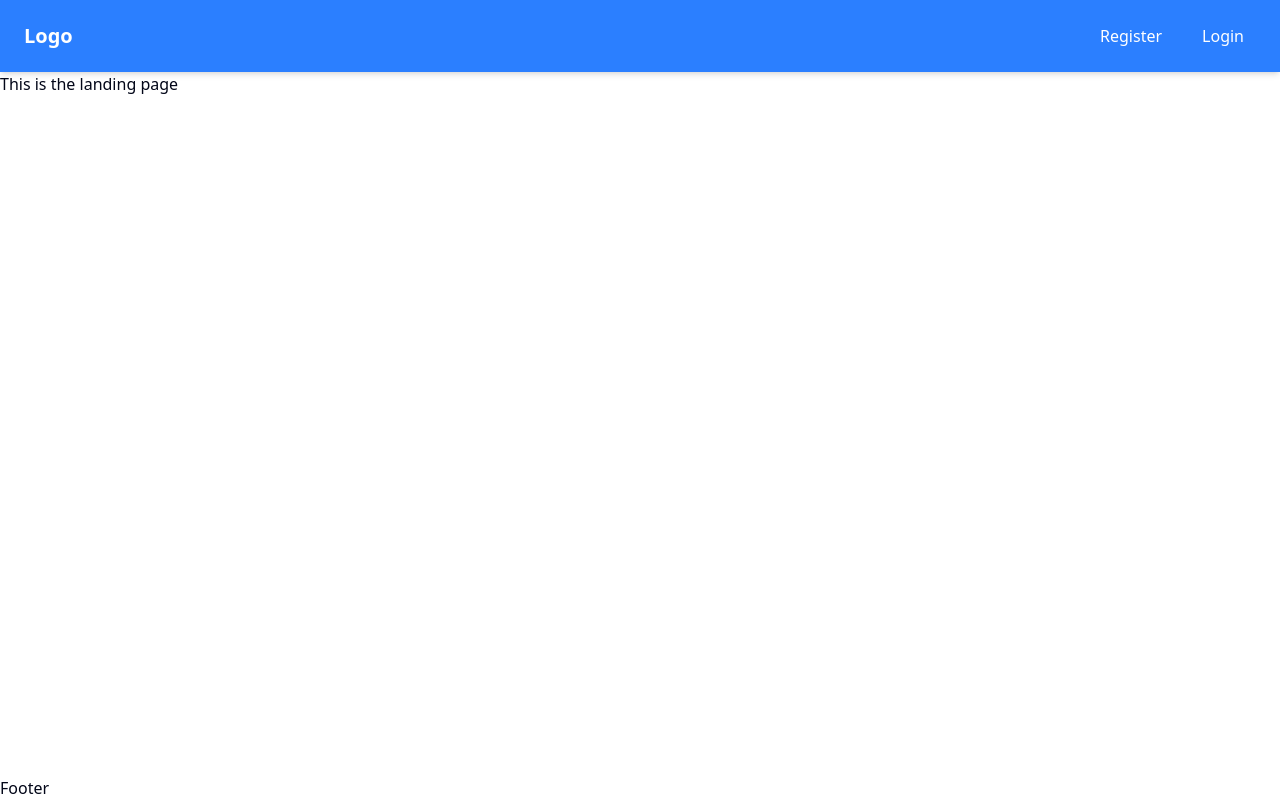
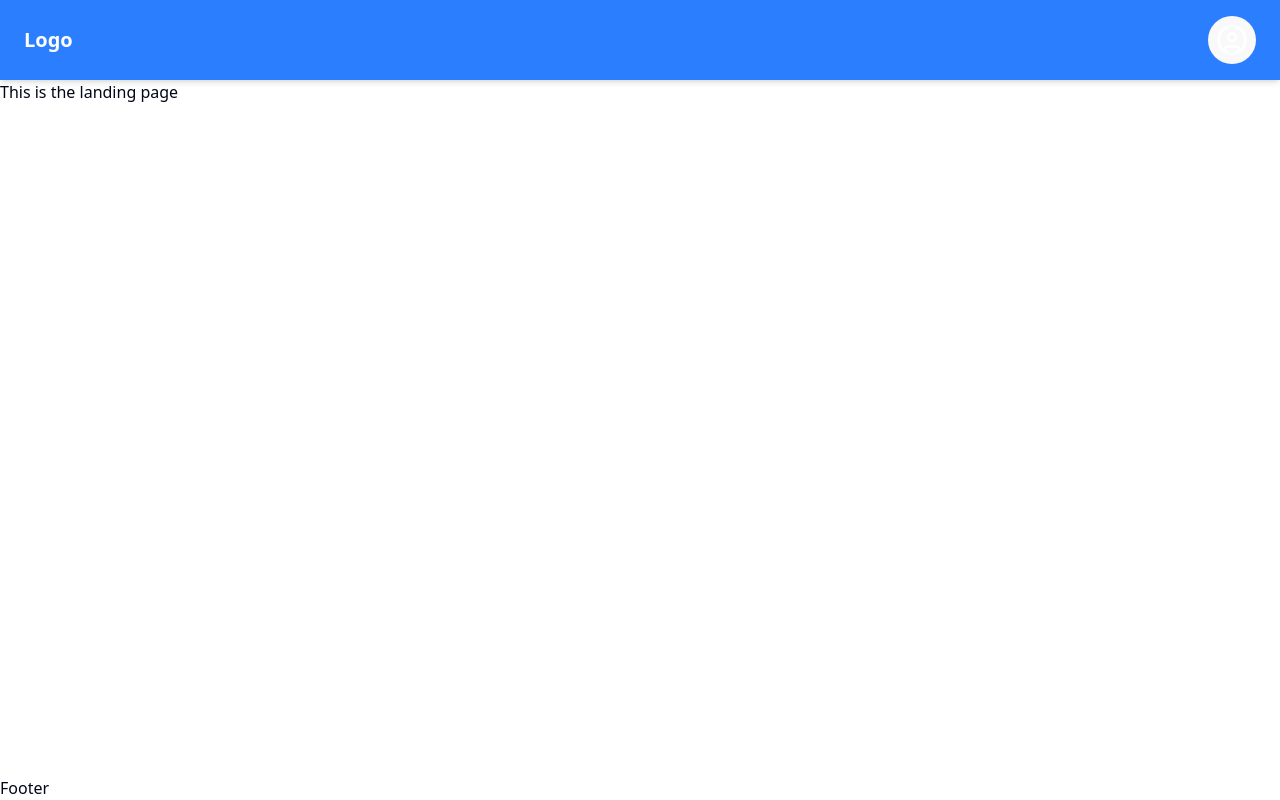
Before and after one commit to Edmound766/Spacer-app, a React (Vite) app in the folder client/: page / in a window 1280 px wide. Built offline with nearby package versions, Linux system fonts and the light colour scheme.

Commit message:
This is an update to the navbar
There are some udpates done to the navbar. They include:
-The profile.
-It's responsive

```diff
--- a/client/src/components/navigation/Navbar.tsx
+++ b/client/src/components/navigation/Navbar.tsx
@@ -1,62 +1,174 @@
-import { useState } from "react";
+import { useState, useRef, useEffect } from "react";
 import { NavLink } from "react-router";
-import { AlignJustify } from "lucide-react";
+import { AlignJustify, UserCircle, LogOut, LogIn, UserPlus, Home, Info, Briefcase, Mail, BookOpen } from "lucide-react";
 import { Button } from "../ui/button";
 import { useAppDispatch, useAppSelector } from "@app/hooks";
 import { clearUser, userSelector } from "@features/users/userSlice";
 import { useLogoutMutation } from "@features/auth/authSlice";
-
-//  Removed: import { Button } from '@/components/ui/button';  --  Not a standard import.  Using a standard button.
 
 const Navbar = () => {
   const dispatch = useAppDispatch();
   const user = useAppSelector(userSelector);
 
   const [isMobileMenuOpen, setIsMobileMenuOpen] = useState(false);
+  const [isProfileDropdownOpen, setIsProfileDropdownOpen] = useState(false);
+
+  const profileDropdownRef = useRef(null);
+  const mobileMenuButtonRef = useRef(null); // Ref for mobile menu button
 
   const toggleMobileMenu = () => {
     setIsMobileMenuOpen(!isMobileMenuOpen);
+    setIsProfileDropdownOpen(false); // Close profile dropdown when mobile menu opens
   };
+
+  const toggleProfileDropdown = () => {
+    setIsProfileDropdownOpen(!isProfileDropdownOpen);
+    setIsMobileMenuOpen(false); // Close mobile menu when profile dropdown opens
+  };
+
   const [logout, { isLoading }] = useLogoutMutation();
   const handleLogout = async () => {
     try {
       await logout();
       dispatch(clearUser());
+      setIsProfileDropdownOpen(false); // Close dropdown after logout
     } catch (error) {
-      console.error("Error occured during logout", error);
+      console.error("Error occurred during logout", error);
     }
   };
+
+  // Effect to handle clicks outside the profile dropdown and mobile menu button
+  useEffect(() => {
+    const handleClickOutside = (event: any) => {
+      // Close profile dropdown if clicked outside
+      if (profileDropdownRef.current && !profileDropdownRef.current.contains(event.target)) {
+        setIsProfileDropdownOpen(false);
+      }
+
+      // Close mobile menu if clicked outside its container and not on the toggle button itself
+      if (isMobileMenuOpen && mobileMenuButtonRef.current && !mobileMenuButtonRef.current.contains(event.target)) {
+        // Find the mobile menu container
+        const mobileMenuContainer = document.querySelector('.absolute.top-full.left-0.bg-blue-500.w-full');
+        if (mobileMenuContainer && !mobileMenuContainer.contains(event.target)) {
+          setIsMobileMenuOpen(false);
+        }
+      }
+    };
+
+    document.addEventListener("mousedown", handleClickOutside);
+    return () => {
+      document.removeEventListener("mousedown", handleClickOutside);
+    };
+  }, [isMobileMenuOpen]); // Dependency on isMobileMenuOpen to re-run effect when its state changes
+
   if (isLoading) return <p>...</p>;
 
   return (
-    <nav className="bg-blue-500 text-white py-4 px-6 flex items-center justify-between shadow-md sticky top-0 z-50">
-      {/* Logo */}
-      <div className="text-xl font-bold">
+    <nav className="bg-blue-500 text-white py-4 px-6 relative flex items-center justify-between shadow-md sticky top-0 z-50
+                    md:grid md:grid-cols-3 md:items-center md:justify-unset {/* Override flex for md */}
+                    lg:flex lg:justify-between lg:gap-0"> {/* Revert to flex for lg */}
+      {/* Mobile Menu Button (Visible on mobile, hidden on md and up) */}
+      <div className="flex md:hidden order-1"> {/* order-1 for mobile (left) */}
+        <button
+          onClick={toggleMobileMenu}
+          className="text-white hover:text-blue-200"
+          aria-label="Toggle Navigation Menu"
+          ref={mobileMenuButtonRef}
+        >
+          <AlignJustify className="h-6 w-6" />
+        </button>
+      </div>
+
+      {/* Logo (Mobile: middle, md: center, lg: left) */}
+      <div className="text-xl font-bold flex-grow text-center order-2
+                      md:col-start-2 md:justify-self-center md:flex-grow-0 md:text-center
+                      lg:order-1 lg:text-left"> {/* lg:order-1 puts it first on large screens */}
         <NavLink to="/" className="hover:text-blue-200 transition-colors">
           Logo
         </NavLink>
       </div>
 
-      {/* Mobile Menu Button */}
-      <div className="md:hidden">
-        <button // Changed to a standard button
-          onClick={toggleMobileMenu}
-          className="text-white hover:text-blue-200"
-          aria-label="Toggle Navigation Menu"
+      {/* Profile Icon with Dropdown (Mobile: right, md: right, lg: far right) */}
+      <div className="flex items-center relative order-3
+                      md:col-start-3 md:justify-self-end
+                      lg:order-3 lg:justify-self-end"> {/* order-3 for mobile (right), then explicit for md/lg */}
+        <button
+          onClick={toggleProfileDropdown}
+          className="text-white hover:text-blue-200 transition-colors p-2 rounded-full hover:bg-blue-600 focus:outline-none focus:ring-2 focus:ring-blue-300"
+          title="Profile Options"
+          aria-expanded={isProfileDropdownOpen}
         >
-          <AlignJustify className="h-6 w-6" />
+          {user?.avatar ? (
+            <img src={user?.avatar} alt="User Avatar" className="h-8 w-8 rounded-full object-cover" />
+          ) : (
+            <UserCircle className="h-8 w-8" />
+          )}
         </button>
+
+        {isProfileDropdownOpen && (
+          <div className="absolute top-full right-0 mt-2 w-48 bg-white rounded-md shadow-lg py-1 ring-1 ring-black ring-opacity-5 focus:outline-none text-gray-800 z-50" ref={profileDropdownRef}>
+            {user ? (
+              <>
+                <NavLink
+                  to="/profile"
+                  className="flex items-center px-4 py-2 text-sm hover:bg-gray-100"
+                  onClick={toggleProfileDropdown}
+                >
+                  <UserCircle className="h-4 w-4 mr-2" />
+                  Profile
+                </NavLink>
+                {user.roles.includes("admin") && (
+                  <NavLink
+                    to="/admin"
+                    className="flex items-center px-4 py-2 text-sm hover:bg-gray-100"
+                    onClick={toggleProfileDropdown}
+                  >
+                    <Briefcase className="h-4 w-4 mr-2" />
+                    Admin Dashboard
+                  </NavLink>
+                )}
+                <button
+                  onClick={handleLogout}
+                  className="flex items-center w-full text-left px-4 py-2 text-sm text-red-600 hover:bg-gray-100"
+                >
+                  <LogOut className="h-4 w-4 mr-2" />
+                  Logout
+                </button>
+              </>
+            ) : (
+              <>
+                <NavLink
+                  to="/auth/login"
+                  className="flex items-center px-4 py-2 text-sm hover:bg-gray-100"
+                  onClick={toggleProfileDropdown}
+                >
+                  <LogIn className="h-4 w-4 mr-2" />
+                  Login
+                </NavLink>
+                <NavLink
+                  to="/auth/register"
+                  className="flex items-center px-4 py-2 text-sm hover:bg-gray-100"
+                  onClick={toggleProfileDropdown}
+                >
+                  <UserPlus className="h-4 w-4 mr-2" />
+                  Register
+                </NavLink>
+              </>
+            )}
+          </div>
+        )}
       </div>
 
-      {/* Links (Desktop) */}
-      <div className={`hidden md:flex space-x-4`}>
+      {/* Links (Desktop - Hidden on mobile, left on md, middle on lg) */}
+      <div className={`hidden space-x-4
+                      md:flex md:col-start-1 md:justify-self-start {/* Left for md */}
+                      lg:flex lg:order-2 lg:flex-grow lg:justify-center`}> {/* Middle for lg */}
         {user ? (
           <>
             <NavLink
               to="/home"
               className={({ isActive }) =>
-                `text-white hover:bg-blue-600 px-3 py-2 rounded-md transition-colors ${
-                  isActive ? "bg-blue-700" : ""
+                `text-white hover:bg-blue-600 px-3 py-2 rounded-md transition-colors ${isActive ? "bg-blue-700" : ""
                 }`
               }
             >
@@ -65,8 +177,7 @@ const Navbar = () => {
             <NavLink
               to="/about"
               className={({ isActive }) =>
-                `text-white hover:bg-blue-600 px-3 py-2 rounded-md transition-colors ${
-                  isActive ? "bg-blue-700" : ""
+                `text-white hover:bg-blue-600 px-3 py-2 rounded-md transition-colors ${isActive ? "bg-blue-700" : ""
                 }`
               }
             >
@@ -75,8 +186,7 @@ const Navbar = () => {
             <NavLink
               to="/services"
               className={({ isActive }) =>
-                `text-white hover:bg-blue-600 px-3 py-2 rounded-md transition-colors ${
-                  isActive ? "bg-blue-700" : ""
+                `text-white hover:bg-blue-600 px-3 py-2 rounded-md transition-colors ${isActive ? "bg-blue-700" : ""
                 }`
               }
             >
@@ -85,8 +195,7 @@ const Navbar = () => {
             <NavLink
               to="/contact"
               className={({ isActive }) =>
-                `text-white hover:bg-blue-600 px-3 py-2 rounded-md transition-colors ${
-                  isActive ? "bg-blue-700" : ""
+                `text-white hover:bg-blue-600 px-3 py-2 rounded-md transition-colors ${isActive ? "bg-blue-700" : ""
                 }`
               }
             >
@@ -95,108 +204,65 @@ const Navbar = () => {
             <NavLink
               to="/blog"
               className={({ isActive }) =>
-                `text-white hover:bg-blue-600 px-3 py-2 rounded-md transition-colors ${
-                  isActive ? "bg-blue-700" : ""
+                `text-white hover:bg-blue-600 px-3 py-2 rounded-md transition-colors ${isActive ? "bg-blue-700" : ""
                 }`
               }
             >
               Blog
             </NavLink>
-
-            <Button variant={"secondary"} onClick={handleLogout}>
-              Logout
-            </Button>
           </>
         ) : (
-          <>
-            <NavLink
-              to="/auth/register"
-              className={({ isActive }) =>
-                `text-white hover:bg-blue-600 px-3 py-2 rounded-md transition-colors ${
-                  isActive ? "bg-blue-700" : ""
-                }`
-              }
-            >
-              Register
-            </NavLink>
-            <NavLink
-              to="/auth/login"
-              className={({ isActive }) =>
-                `text-white hover:bg-blue-600 px-3 py-2 rounded-md transition-colors ${
-                  isActive ? "bg-blue-700" : ""
-                }`
-              }
-            >
-              Login
-            </NavLink>
-          </>
+          null
         )}
       </div>
 
+
       {/* Mobile Menu (Conditional Rendering) */}
       {isMobileMenuOpen && (
-        <div className="md:hidden absolute top-full right-0 bg-blue-500 w-full rounded-md shadow-lg mt-2 overflow-hidden">
+        <div className="absolute top-full left-0 bg-blue-500 w-full rounded-md shadow-lg mt-2 overflow-hidden md:hidden">
           <div className="flex flex-col">
             {user ? (
               <>
+                <NavLink to="/home" className={({ isActive }) => `text-white hover:bg-blue-600 px-4 py-2 transition-colors ${isActive ? "bg-blue-700" : ""}`} onClick={toggleMobileMenu}>
+                  <Home className="h-4 w-4 mr-2 inline-block" /> Home
+                </NavLink>
+                <NavLink to="/about" className={({ isActive }) => `text-white hover:bg-blue-600 px-4 py-2 transition-colors ${isActive ? "bg-blue-700" : ""}`} onClick={toggleMobileMenu}>
+                  <Info className="h-4 w-4 mr-2 inline-block" /> About
+                </NavLink>
+                <NavLink to="/services" className={({ isActive }) => `text-white hover:bg-blue-600 px-4 py-2 transition-colors ${isActive ? "bg-blue-700" : ""}`} onClick={toggleMobileMenu}>
+                  <Briefcase className="h-4 w-4 mr-2 inline-block" /> Services
+                </NavLink>
+                <NavLink to="/contact" className={({ isActive }) => `text-white hover:bg-blue-600 px-4 py-2 transition-colors ${isActive ? "bg-blue-700" : ""}`} onClick={toggleMobileMenu}>
+                  <Mail className="h-4 w-4 mr-2 inline-block" /> Contact
+                </NavLink>
+                <NavLink to="/blog" className={({ isActive }) => `text-white hover:bg-blue-600 px-4 py-2 transition-colors ${isActive ? "bg-blue-700" : ""}`} onClick={toggleMobileMenu}>
+                  <BookOpen className="h-4 w-4 mr-2 inline-block" /> Blog
+                </NavLink>
+
                 <NavLink
-                  to="/home"
+                  to="/profile"
                   className={({ isActive }) =>
-                    `text-white hover:bg-blue-600 px-4 py-2 transition-colors ${
-                      isActive ? "bg-blue-700" : ""
+                    `text-white hover:bg-blue-600 px-4 py-2 transition-colors ${isActive ? "bg-blue-700" : ""
                     }`
                   }
                   onClick={toggleMobileMenu}
                 >
-                  Home
+                  <UserCircle className="h-4 w-4 mr-2 inline-block" /> Profile
                 </NavLink>
-                <NavLink
-                  to="/about"
-                  className={({ isActive }) =>
-                    `text-white hover:bg-blue-600 px-4 py-2 transition-colors ${
-                      isActive ? "bg-blue-700" : ""
-                    }`
-                  }
-                  onClick={toggleMobileMenu}
-                >
-                  About
-                </NavLink>
-                <NavLink
-                  to="/services"
-                  className={({ isActive }) =>
-                    `text-white hover:bg-blue-600 px-4 py-2 transition-colors ${
-                      isActive ? "bg-blue-700" : ""
-                    }`
-                  }
-                  onClick={toggleMobileMenu}
-                >
-                  Services
-                </NavLink>
-                <NavLink
-                  to="/contact"
-                  className={({ isActive }) =>
-                    `text-white hover:bg-blue-600 px-4 py-2 transition-colors ${
-                      isActive ? "bg-blue-700" : ""
-                    }`
-                  }
-                  onClick={toggleMobileMenu}
-                >
-                  Contact
-                </NavLink>
-                <NavLink
-                  to="/blog"
-                  className={({ isActive }) =>
-                    `text-white hover:bg-blue-600 px-4 py-2 transition-colors ${
-                      isActive ? "bg-blue-700" : ""
-                    }`
-                  }
-                  onClick={toggleMobileMenu}
-                >
-                  Blog
-                </NavLink>
-
-                <Button variant={"secondary"} onClick={handleLogout}>
-                  Logout
+                {user?.role_name && ( // Optional chaining for user?.isAdmin
+                  <NavLink
+                    to="/admin"
+                    className={({ isActive }) =>
+                      `text-white hover:bg-blue-600 px-4 py-2 transition-colors ${isActive ? "bg-blue-700" : ""
+                      }`
+                    }
+                    onClick={toggleMobileMenu}
+                  >
+                    <Briefcase className="h-4 w-4 mr-2 inline-block" /> Admin Dashboard
+                  </NavLink>
+                )}
+                <Button variant={"secondary"} onClick={() => { handleLogout(); toggleMobileMenu(); }} className="w-full text-left justify-start">
+                  <LogOut className="h-4 w-4 mr-2 inline-block" /> Logout
                 </Button>
               </>
             ) : (
@@ -204,24 +270,22 @@ const Navbar = () => {
                 <NavLink
                   to="/auth/register"
                   className={({ isActive }) =>
-                    `text-white hover:bg-blue-600 px-4 py-2 transition-colors ${
-                      isActive ? "bg-blue-700" : ""
+                    `text-white hover:bg-blue-600 px-4 py-2 transition-colors ${isActive ? "bg-blue-700" : ""
                     }`
                   }
                   onClick={toggleMobileMenu}
                 >
-                  Register
+                  <UserPlus className="h-4 w-4 mr-2 inline-block" /> Register
                 </NavLink>
                 <NavLink
                   to="/auth/login"
                   className={({ isActive }) =>
-                    `text-white hover:bg-blue-600 px-4 py-2 transition-colors ${
-                      isActive ? "bg-blue-700" : ""
+                    `text-white hover:bg-blue-600 px-4 py-2 transition-colors ${isActive ? "bg-blue-700" : ""
                     }`
                   }
                   onClick={toggleMobileMenu}
                 >
-                  Login
+                  <LogIn className="h-4 w-4 mr-2 inline-block" /> Login
                 </NavLink>
               </>
             )}
```
